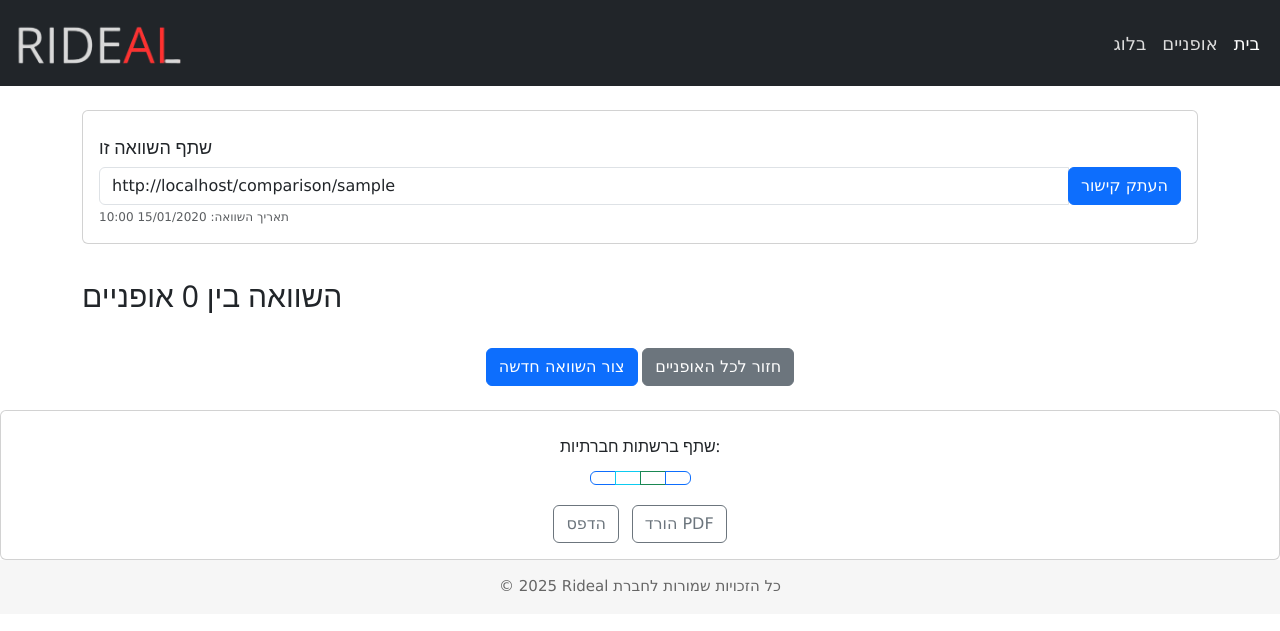
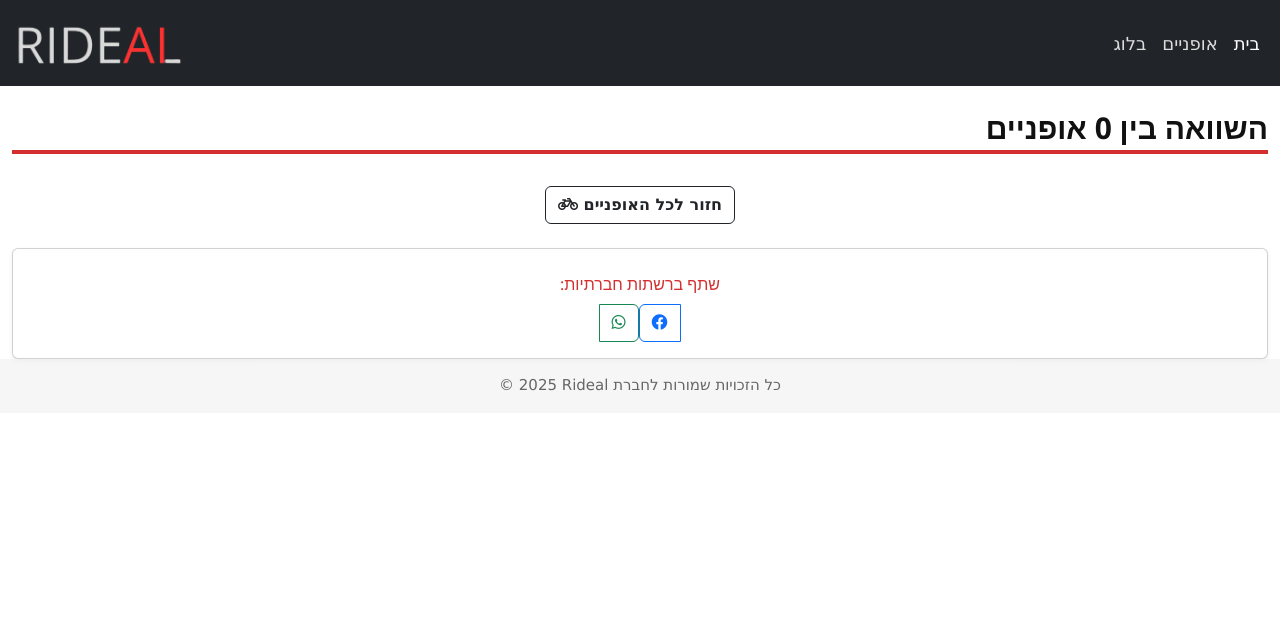
Before and after one commit to RomanCheprack/emtb, a Flask app: page /comparison/1 in a window 1280 px wide. Shown: the top 631 px of the page. Run offline with Flask 3, Linux system fonts and the light colour scheme; tables that the repository leaves empty hold one stand-in row (values such as "Sample post").

Commit message:
fixed direction, design, functinality of sherable comparison page

```diff
--- a/static/js/shared_comparison.js
+++ b/static/js/shared_comparison.js
@@ -52,31 +52,21 @@ function copyShareUrl() {
 
 // Function to share on social media
 function shareOnSocial(platform) {
-    const shareUrl = document.getElementById('shareUrl').value;
-    const title = document.title;
-    const description = document.querySelector('meta[name="description"]')?.content || '';
+    var url = encodeURIComponent(window.location.href);
+    var text = encodeURIComponent(document.title);
 
-    let shareLink = '';
-
-    switch(platform) {
-        case 'facebook':
-            shareLink = `https://www.facebook.com/sharer/sharer.php?u=${encodeURIComponent(shareUrl)}`;
-            break;
-        case 'twitter':
-            shareLink = `https://twitter.com/intent/tweet?url=${encodeURIComponent(shareUrl)}&text=${encodeURIComponent(title)}`;
-            break;
-        case 'whatsapp':
-            shareLink = `https://wa.me/?text=${encodeURIComponent(title + ' ' + shareUrl)}`;
-            break;
-        case 'telegram':
-            shareLink = `https://t.me/share/url?url=${encodeURIComponent(shareUrl)}&text=${encodeURIComponent(title)}`;
-            break;
-        default:
-            return;
+    var shareUrl = "";
+    if (platform === "facebook") {
+        shareUrl = "https://www.facebook.com/sharer/sharer.php?u=" + url;
+    } else if (platform === "whatsapp") {
+        shareUrl = "https://wa.me/?text=" + url;
+    } else if (platform === "telegram") {
+        shareUrl = "https://t.me/share/url?url=" + url + "&text=" + text;
     }
 
-    // Open in new window
-    window.open(shareLink, '_blank', 'width=600,height=400');
+    if (shareUrl) {
+        window.open(shareUrl, "_blank", "noopener,noreferrer");
+    }
 }
 
 // Function to print the comparison
--- a/static/styles/layout.css
+++ b/static/styles/layout.css
@@ -9,9 +9,25 @@
     background: transparent;
 }
 
-html {
+html, body {
+    overflow-x: hidden;
     font-size: 16px;
     -webkit-box-sizing: border-box;
     -moz-box-sizing: border-box;
     box-sizing: border-box;
 }
+
+.container, .container-fluid {
+    max-width: 100vw;
+    overflow-x: hidden;
+}
+
+body[dir="rtl"], [dir="rtl"] {
+    direction: rtl;
+    unicode-bidi: embed;
+}
+
+.row {
+    margin-right: 0 !important;
+    margin-left: 0 !important;
+}
--- a/templates/layout.html
+++ b/templates/layout.html
@@ -22,7 +22,8 @@
     <link rel="stylesheet" href="{{ url_for('static', filename='styles/layout.css') }}">
     <link rel="stylesheet" href="{{ url_for('static', filename='styles/navbar.css') }}">
     <link rel="stylesheet" href="{{ url_for('static', filename='styles/home.css') }}" >
-
+    <!-- Font Awesome CDN (latest 6.x version) -->
+    <link rel="stylesheet" href="https://cdnjs.cloudflare.com/ajax/libs/font-awesome/5.15.4/css/all.min.css">
 
 </head>
 
--- a/templates/shared_comparison.html
+++ b/templates/shared_comparison.html
@@ -13,46 +13,23 @@
 {% endblock %}
 
 {% block content %}
-<div class="container mt-4">
-    <!-- Share Section -->
-    <div class="row mb-4">
-        <div class="col-12">
-            <div class="card">
-                <div class="card-body">
-                    <h5 class="card-title">
-                        <i class="fas fa-share-alt"></i> שתף השוואה זו
-                    </h5>
-                    <div class="input-group">
-                        <input type="text" class="form-control" id="shareUrl" value="{{ share_url }}" readonly>
-                        <div class="input-group-append">
-                            <button class="btn btn-primary" type="button" onclick="copyShareUrl()">
-                                <i class="fas fa-copy"></i> העתק קישור
-                            </button>
-                        </div>
-                    </div>
-                    <small class="text-muted">תאריך השוואה: {{ comparison.created_at.strftime('%d/%m/%Y %H:%M') }}</small>
-                </div>
-            </div>
-        </div>
-    </div>
-
     <!-- Bikes Overview -->
     <div class="row mb-4">
         <div class="col-12">
-            <h2>השוואה בין {{ bikes|length }} אופניים</h2>
-            <div class="row">
+            <h2 dir="rtl" class="mb-4 text-end" style="color: #111; font-weight: 800; border-bottom: 4px solid #d32f2f; display: inline-block; padding-bottom: 4px; width: 100%; margin-top: 24px;">השוואה בין {{ bikes|length }} אופניים</h2>
+            <div class="row g-3">
                 {% for bike in bikes %}
                 <div class="col-md-{{ 12 // bikes|length }} mb-3">
-                    <div class="card h-100">
+                    <div class="card h-100 shadow-sm" style="border-radius: 10px;">
                         {% if bike['Image URL'] %}
-                        <img src="{{ bike['Image URL'] }}" class="card-img-top" alt="{{ bike['Firm'] }} {{ bike['Model'] }}">
+                        <img src="{{ bike['Image URL'] }}" class="card-img-top" alt="{{ bike['Firm'] }} {{ bike['Model'] }}" style="object-fit: contain; max-height: 160px; background: #f8f9fa;">
                         {% endif %}
-                        <div class="card-body">
-                            <h5 class="card-title">{{ bike['Firm'] }} {{ bike['Model'] }}</h5>
-                            <p class="card-text">
+                        <div class="card-body text-center">
+                            <h5 class="card-title" style="color: #000000; font-weight: 700;">{{ bike['Firm'] }} {{ bike['Model'] }}</h5>
+                            <p class="card-text" style="color: #222;">
                                 <strong>מחיר:</strong> {{ bike['Price'] }}<br>
                                 {% if bike['Disc_price'] %}
-                                <strong>מחיר מוזל:</strong> {{ bike['Disc_price'] }}<br>
+                                <strong>מחיר מוזל:</strong> <span style="color: #d32f2f;">{{ bike['Disc_price'] }}</span><br>
                                 {% endif %}
                                 <strong>שנה:</strong> {{ bike['Year'] }}
                             </p>
@@ -66,38 +43,38 @@
 
     <!-- AI Comparison Results -->
     {% if comparison_data %}
-    <div class="row">
+    <div dir="rtl" class="row">
         <div class="col-12">
             <!-- Intro -->
             {% if comparison_data.intro %}
-            <div class="card mb-4">
+            <div class="card mb-4 shadow-sm" style="border-right: 4px solid #d32f2f;">
                 <div class="card-body">
-                    <h4>מבוא</h4>
-                    <p>{{ comparison_data.intro }}</p>
+                    <h4 style="color: #d32f2f;"><i class="fas fa-info-circle"></i>המומחה</h4>
+                    <p style="color: #222;">{{ comparison_data.intro }}</p>
                 </div>
             </div>
             {% endif %}
 
             <!-- Recommendation -->
             {% if comparison_data.recommendation %}
-            <div class="card mb-4 border-primary">
-                <div class="card-header bg-primary text-white">
+            <div class="card mb-4 border-0 shadow-sm" style="border-right: 4px solid #d32f2f;">
+                <div class="card-header bg-danger text-white" style="border-radius: 10px 10px 0 0;">
                     <h4><i class="fas fa-star"></i> המלצת המומחה</h4>
                 </div>
                 <div class="card-body">
-                    <p>{{ comparison_data.recommendation }}</p>
+                    <p style="color: #111;">{{ comparison_data.recommendation }}</p>
                 </div>
             </div>
             {% endif %}
 
             <!-- Individual Bike Analysis -->
             {% if comparison_data.bikes %}
-            <div class="row">
+            <div class="row g-3">
                 {% for bike_analysis in comparison_data.bikes %}
                 <div class="col-md-{{ 12 // comparison_data.bikes|length }} mb-4">
-                    <div class="card h-100">
-                        <div class="card-header">
-                            <h5>{{ bike_analysis.name }}</h5>
+                    <div class="card h-100 shadow-sm" style="border-radius: 10px;">
+                        <div class="card-header" style="background: #f8f9fa;">
+                            <h5 style="color: #d32f2f;">{{ bike_analysis.name }}</h5>
                         </div>
                         <div class="card-body">
                             <!-- Pros -->
@@ -134,8 +111,8 @@
 
             <!-- Expert Tip -->
             {% if comparison_data.expert_tip %}
-            <div class="card mb-4 border-warning">
-                <div class="card-header bg-warning">
+            <div class="card mb-4 border-0 shadow-sm" style="border-right: 4px solid #ffc107;">
+                <div class="card-header bg-warning" style="border-radius: 10px 10px 0 0;">
                     <h4><i class="fas fa-lightbulb"></i> טיפ מומחה</h4>
                 </div>
                 <div class="card-body">
@@ -150,10 +127,7 @@
     <!-- Action Buttons -->
     <div class="row mt-4">
         <div class="col-12 text-center">
-            <a href="{{ url_for('compare_bikes') }}" class="btn btn-primary">
-                <i class="fas fa-plus"></i> צור השוואה חדשה
-            </a>
-            <a href="{{ url_for('bikes') }}" class="btn btn-secondary">
+            <a href="{{ url_for('bikes') }}" class="btn btn-outline-dark" style="font-weight: 600;">
                 <i class="fas fa-bicycle"></i> חזור לכל האופניים
             </a>
         </div>
@@ -161,32 +135,17 @@
 </div>
 
 <!-- Social Media Share Buttons -->
-<div class="row mt-4">
+<div class="row mt-4" dir="rtl">
     <div class="col-12">
-        <div class="card">
+        <div class="card shadow-sm">
             <div class="card-body text-center">
-                <h6>שתף ברשתות חברתיות:</h6>
+                <h6 style="color: #d32f2f;">שתף ברשתות חברתיות:</h6>
                 <div class="btn-group" role="group">
                     <button class="btn btn-outline-primary" onclick="shareOnSocial('facebook')" title="שתף בפייסבוק">
                         <i class="fab fa-facebook"></i>
                     </button>
-                    <button class="btn btn-outline-info" onclick="shareOnSocial('twitter')" title="שתף בטוויטר">
-                        <i class="fab fa-twitter"></i>
-                    </button>
                     <button class="btn btn-outline-success" onclick="shareOnSocial('whatsapp')" title="שתף בווטסאפ">
                         <i class="fab fa-whatsapp"></i>
-                    </button>
-                    <button class="btn btn-outline-primary" onclick="shareOnSocial('telegram')" title="שתף בטלגרם">
-                        <i class="fab fa-telegram"></i>
-                    </button>
-                </div>
-
-                <div class="mt-3">
-                    <button class="btn btn-outline-secondary me-2" onclick="printComparison()" title="הדפס השוואה">
-                        <i class="fas fa-print"></i> הדפס
-                    </button>
-                    <button class="btn btn-outline-secondary" onclick="downloadAsPDF()" title="הורד כקובץ PDF">
-                        <i class="fas fa-file-pdf"></i> הורד PDF
                     </button>
                 </div>
             </div>
```
